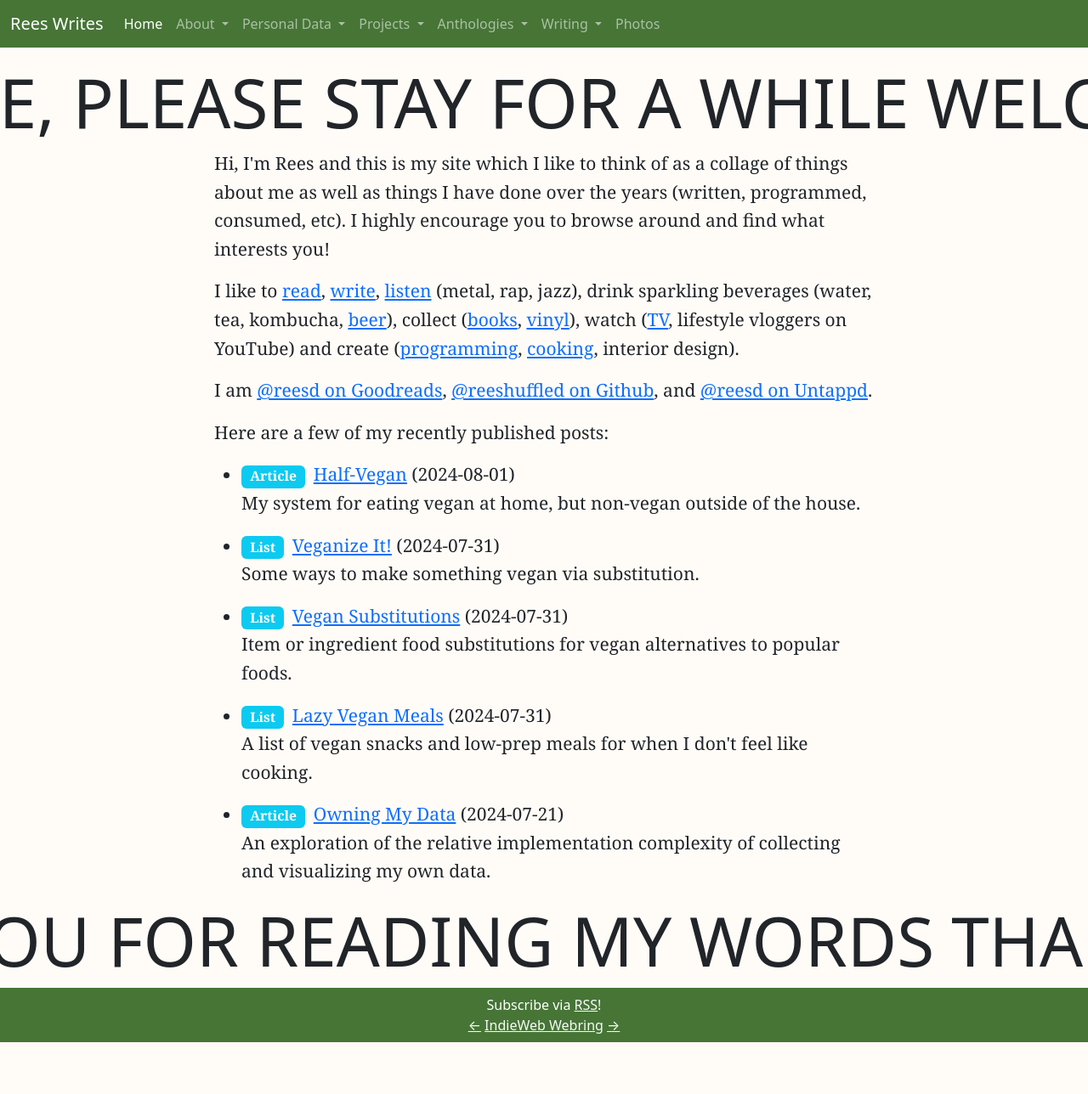
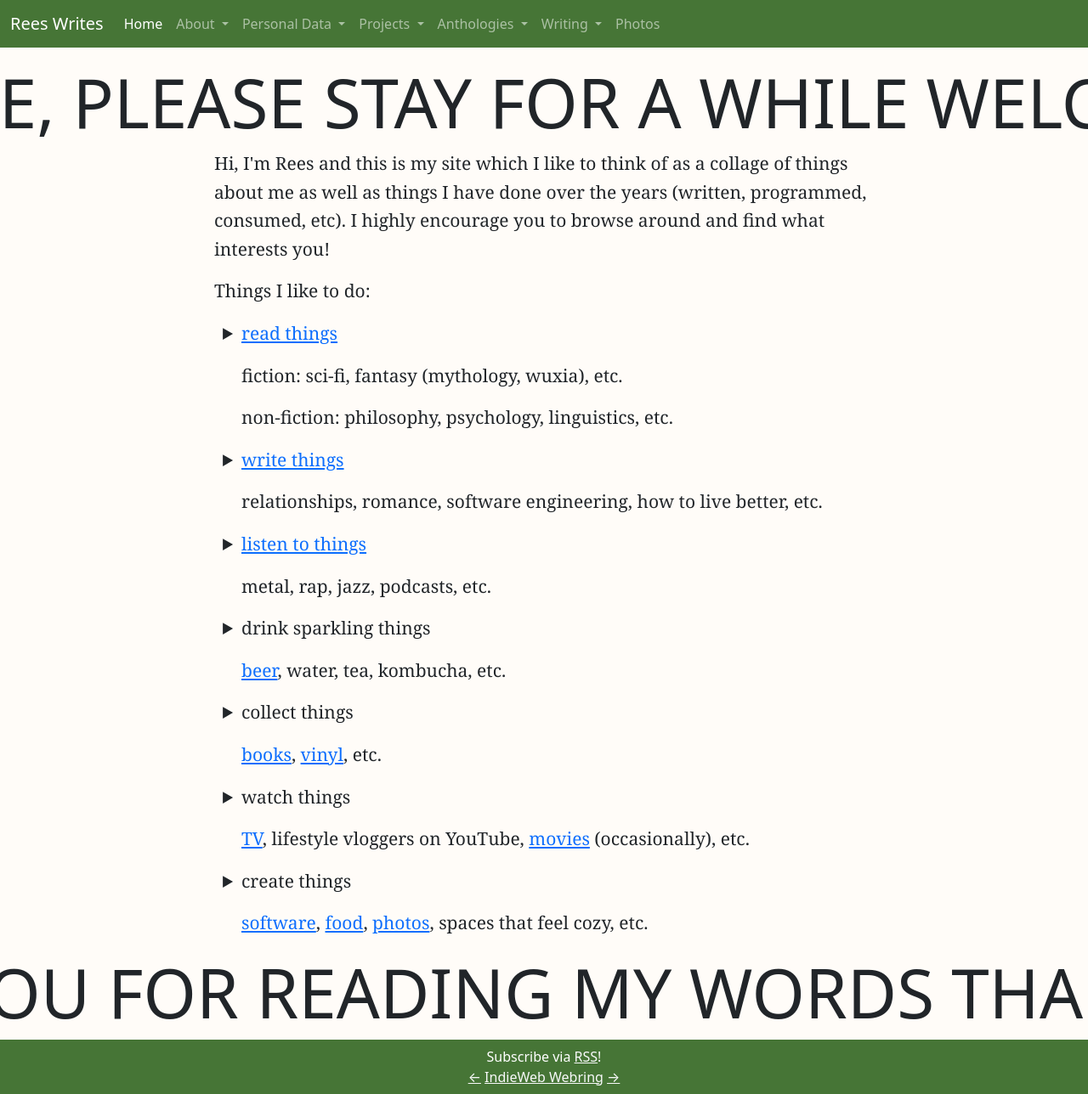
Before and after one commit to reeshuffled/reeshuffled.github.io, a Jekyll site: the page built from index.html, in a window 1280 px wide. Shown: the whole page at 85% size. Built offline with Jekyll 4.4.1, drawn with Linux system fonts in a browser that asks for light colours; before the commit the page ends 1227 px from its top, so only the background shows below that.

Commit message:
update index page

```diff
--- a/index.html
+++ b/index.html
@@ -9,6 +9,7 @@
         {% include header.html %}
 
         <link rel="authorization_endpoint" href="https://indieauth.com/auth">
+        <a class="d-none" href="https://github.com/reeshuffled" rel="me">@reeshuffled on Github</a>
 
         <div class="h-card" style="display: none;">
             <img class="u-photo" src="https://res.cloudinary.com/dvqeiswvr/image/upload/v1672587467/rees.jpg">
@@ -48,38 +49,84 @@
             </p>
 
             <p>
-                I like to
-                <a href="/data/books-read">read</a>,
-                <a href="/posts">write</a>,
-                <a href="/data/listening">listen</a> (metal, rap, jazz),
-                drink sparkling beverages (water, tea, kombucha, <a href="/data/beer">beer</a>),
-                collect (<a href="/data/books-owned">books</a>, <a href="/data/records">vinyl</a>),
-                watch (<a href="/data/tv">TV</a>, lifestyle vloggers on YouTube)
-                and
-                create (<a href="https://github.com/reeshuffled">programming</a>, <a href="/posts/recipes">cooking</a>, interior design).
+                Things I like to do:
+            </p>
+
+            <!-- layout inspired by: https://kayserifserif.place/ -->
+            <ul style="list-style-type: disclosure-closed">
+                <li>
+                    <p>
+                        <a href="/data/books-read">read things</a>
                     </p>
 
                     <p>
-                I am <a href="https://goodreads.com/reesd">@reesd on Goodreads</a>, <a href="https://github.com/reeshuffled" rel="me">@reeshuffled on Github</a>, and <a href="https://untappd.com/user/reesd">@reesd on Untappd</a>.
+                        fiction: sci-fi, fantasy (mythology, wuxia), etc.
                     </p>
 
                     <p>
-                Here are a few of my recently published posts:
+                        non-fiction: philosophy, psychology, linguistics, etc.
                     </p>
-            <ul>
-                {% for post in site.posts limit: 5 %}
+                </li>
+
                 <li>
-                        <p class="mb-0">
-                            <span class="badge bg-info me-1">{{post.type | capitalize}}</span>
-
-                            <a href="{{post.url}}">{{post.title}}</a> ({{ post.date | date: "%Y-%m-%d" }})
+                    <p>
+                        <a href="/posts">write things</a>
                     </p>
 
                     <p>
-                            {{post.description}}
+                        relationships, romance, software engineering, how to live better, etc.
                     </p>
                 </li>
-                {% endfor %}
+
+                <li>
+                    <p>
+                        <a href="/data/listening">listen to things</a>
+                    </p>
+
+                    <p>
+                        metal, rap, jazz, podcasts, etc.
+                    </p>
+                </li>
+
+                <li>
+                    <p>
+                        drink sparkling things
+                    </p>
+
+                    <p>
+                        <a href="/data/beer">beer</a>, water, tea, kombucha, etc.
+                    </p>
+                </li>
+
+                <li>
+                    <p>
+                        collect things
+                    </p>
+
+                    <p>
+                        <a href="/data/books-owned">books</a>, <a href="/data/records">vinyl</a>, etc.
+                    </p>
+                </li>
+
+                <li>
+                    <p>
+                        watch things
+                    </p>
+
+                    <p>
+                        <a href="/data/tv">TV</a>, lifestyle vloggers on YouTube, <a href="/data/movies">movies</a> (occasionally), etc.
+                    </p>
+                </li>
+
+                <li>
+                    <p>
+                        create things
+                    </p>
+
+                    <p>
+                        <a href="https://github.com/reeshuffled">software</a>, <a href="/posts/recipes">food</a>, <a href="/photos">photos</a>, </a>spaces that feel cozy, etc.
+                    </p>
+                </li>
             </ul>
         </section>
 
```
Lines whose indentation alone changed are shown as unchanged.
